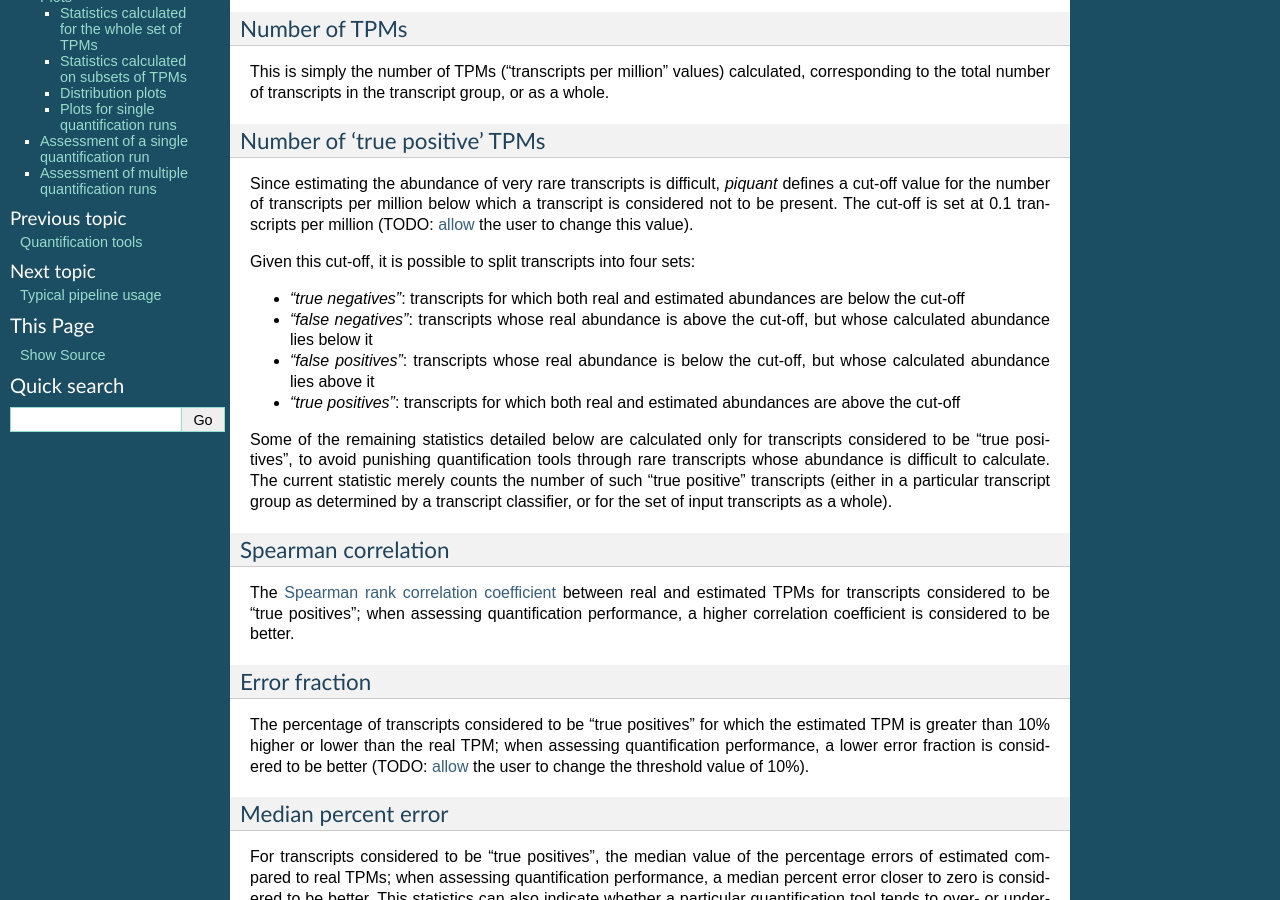
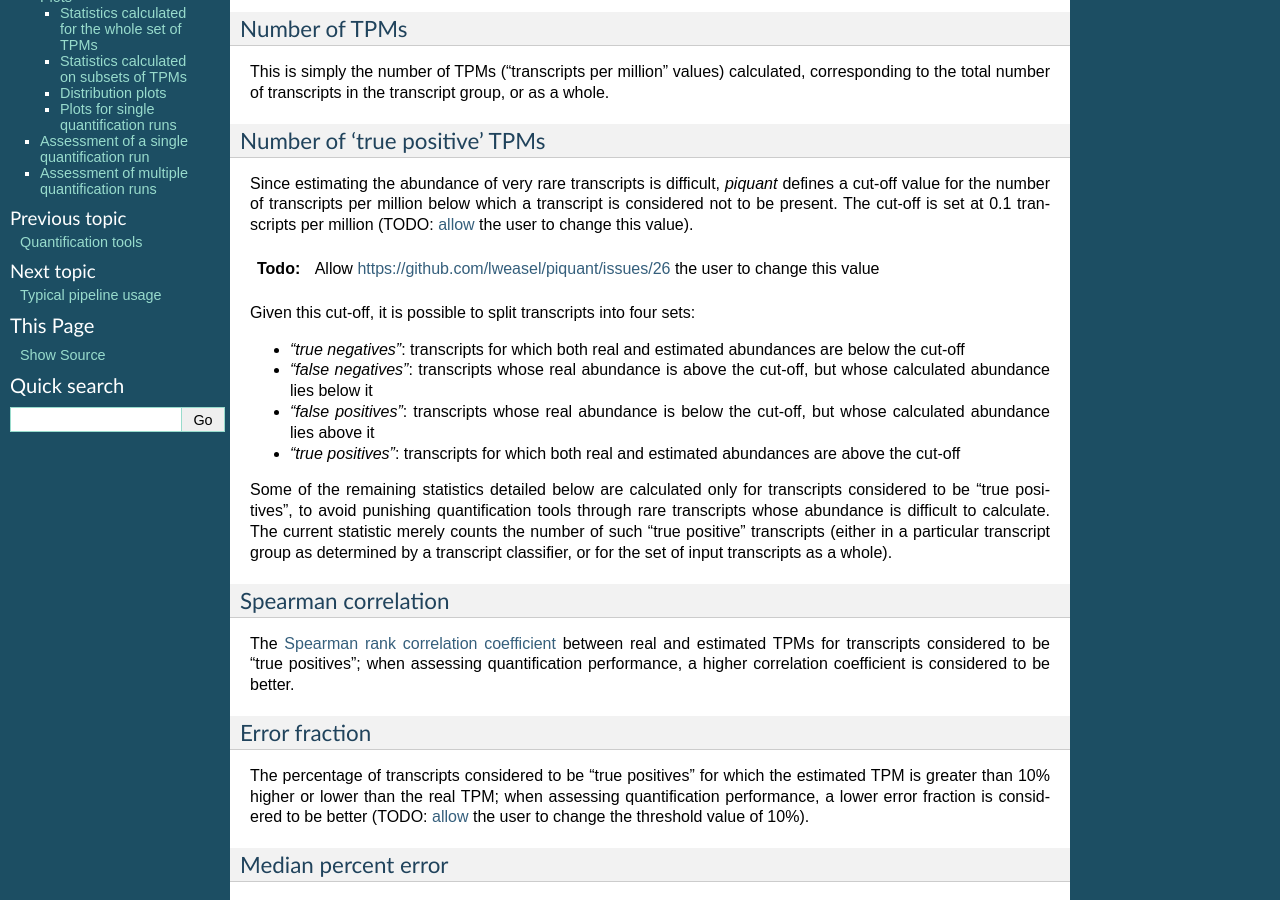
Before and after one commit to lweasel/piquant, a Sphinx documentation site: the page built from docs/assessment.rst, in a window 1280 px wide and 900 px high, scrolled down 501 px. Built offline with Sphinx 7.4.7, drawn with Linux system fonts in a browser that asks for light colours; formulas are drawn with MathJax 3.

Commit message:
Attempt a TODO box...

```diff
--- a/docs/assessment.rst
+++ b/docs/assessment.rst
@@ -21,6 +21,8 @@ Number of 'true positive' TPMs
 ^^^^^^^^^^^^^^^^^^^^^^^^^^^^^^
 
 Since estimating the abundance of very rare transcripts is difficult, *piquant* defines a cut-off value for the number of transcripts per million below which a transcript is considered not to be present. The cut-off is set at 0.1 transcripts per million (TODO: `allow <https://github.com/lweasel/piquant/issues/26>`_ the user to change this value).
+
+.. todo::  Allow `<https://github.com/lweasel/piquant/issues/26>`_ the user to change this value
 
 Given this cut-off, it is possible to split transcripts into four sets:
 
--- a/docs/conf.py
+++ b/docs/conf.py
@@ -31,7 +31,10 @@ import os
 extensions = [
     'sphinx.ext.autodoc',
     'sphinx.ext.pngmath',
+    'sphinx.ext.todo',
 ]
+
+todo_include_todos=True
 
 # Add any paths that contain templates here, relative to this directory.
 templates_path = ['_templates']
```
